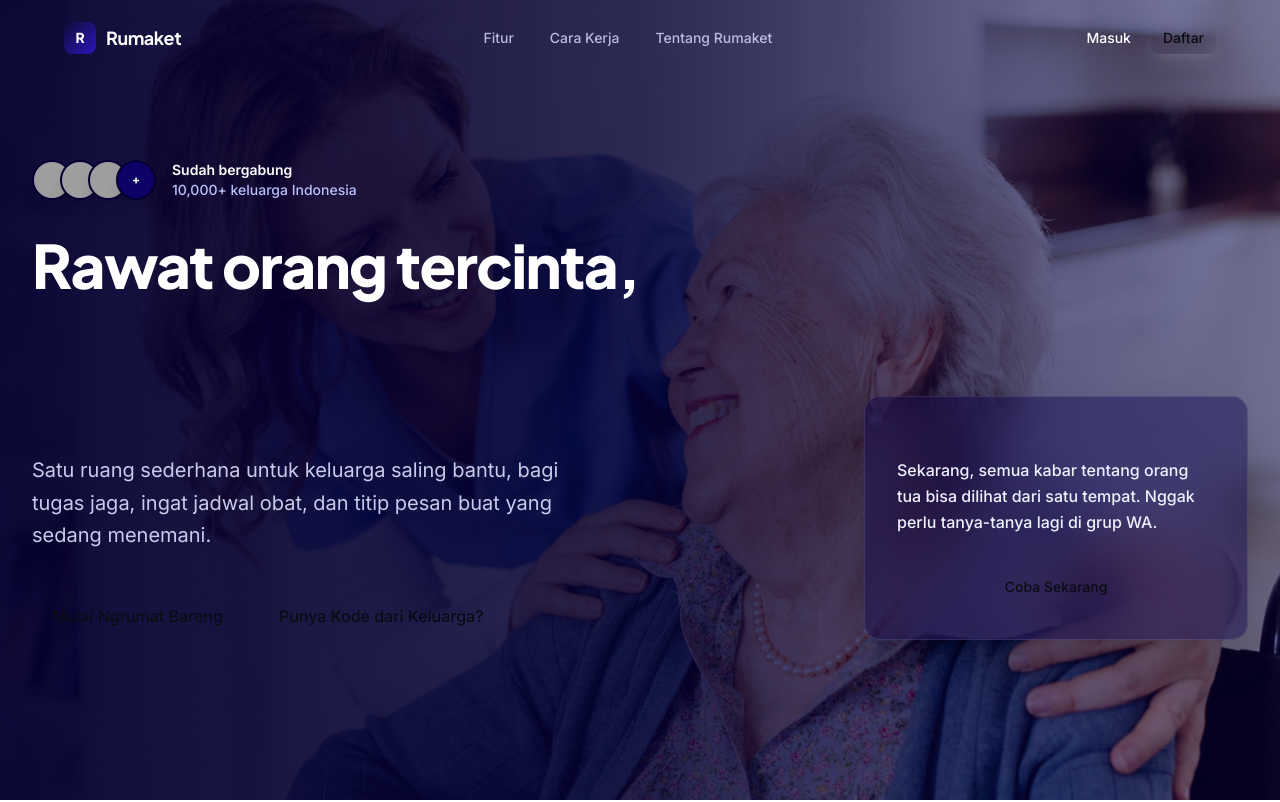
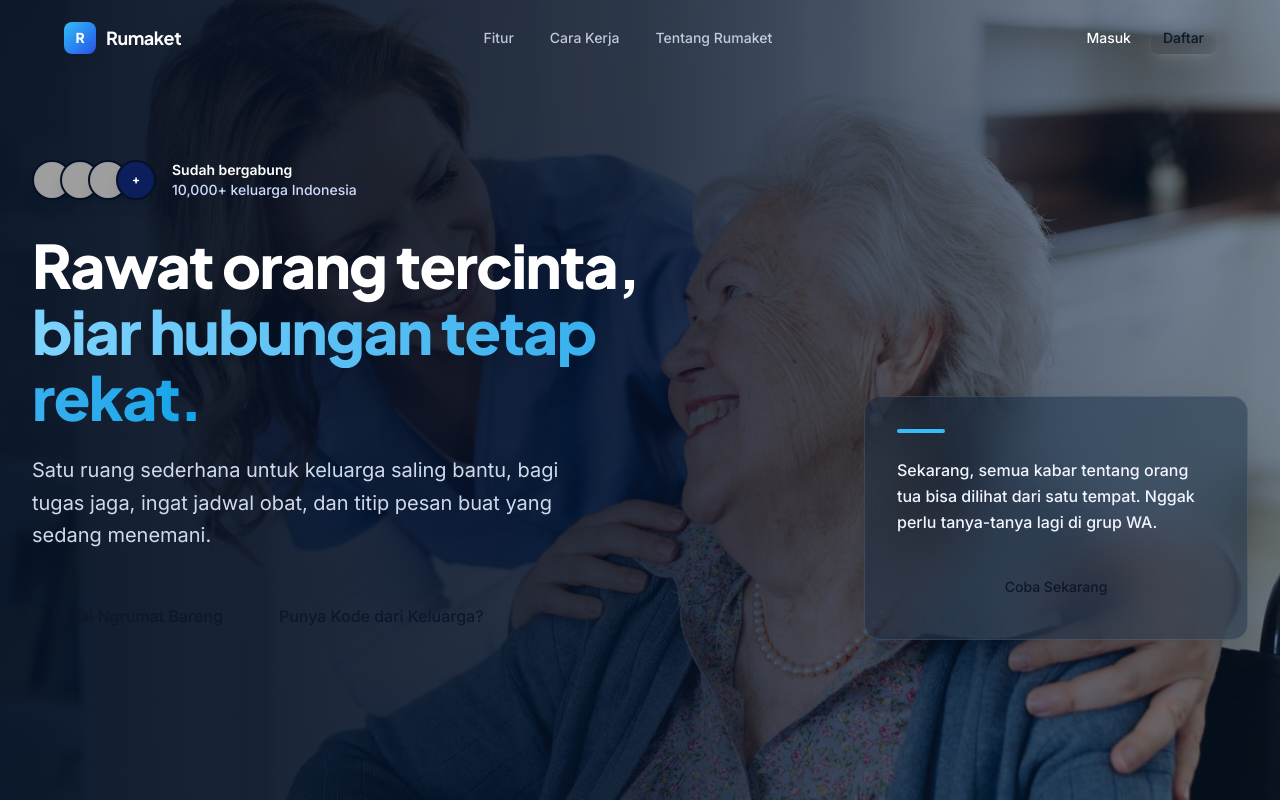
Before and after one commit to VinoSheesh/Rumaket, a Next.js app: page / in a window 1280 px wide. Shown: the top 802 px of the page. Built offline with nearby package versions, Linux system fonts and the light colour scheme; grey boxes are pictures that could not be loaded.

Commit message:
style: change several color pallete

```diff
--- a/src/app/globals.css
+++ b/src/app/globals.css
@@ -1,26 +1,61 @@
 @import "tailwindcss";
 
 @theme {
-  --color-brand-50: #eef0ff;
-  --color-brand-100: #dce0fe;
-  --color-brand-200: #bac0fd;
-  --color-brand-300: #8f94fa;
-  --color-brand-400: #645bf0;
-  --color-brand-500: #4530de;
-  --color-brand-600: #2c14b8;
-  --color-brand-700: #120080;
-  --color-brand-800: #0d0066;
-  --color-brand-900: #09004d;
-  --color-brand-950: #050030;
+  /* Primary Brand System (Deep Navy Trust) */
+  --color-brand-50: #f0f5ff;
+  --color-brand-100: #e5edff;
+  --color-brand-200: #cddbfe;
+  --color-brand-300: #b4c9fd;
+  --color-brand-400: #83a1f9;
+  --color-brand-500: #4e74f3;
+  --color-brand-600: #2b4ee6;
+  --color-brand-700: #1b3ac9;
+  --color-brand-800: #0c1e5b;
+  --color-brand-900: #0a2540;
+  --color-brand-950: #051124;
 
-  --font-display: var(--font-plus-jakarta), ui-sans-serif, system-ui,
-    sans-serif;
+  /* Highlight & Accent (Soft Ice Blue / Sky) */
+  --color-accent-50: #f0f9ff;
+  --color-accent-100: #e0f2fe;
+  --color-accent-200: #bae6fd;
+  --color-accent-300: #7dd3fc;
+  --color-accent-400: #38bdf8;
+  --color-accent-500: #0ea5e9;
+  --color-accent-600: #0284c7;
+
+  /* Warm Humanist Accent (Warm Sunlight / Caregiver Warmth) */
+  --color-warmth-50: #fffbeb;
+  --color-warmth-100: #fef3c7;
+  --color-warmth-200: #fde68a;
+  --color-warmth-500: #f59e0b;
+  --color-warmth-600: #d97706;
+
+  /* Typography */
+  --font-display: var(--font-plus-jakarta), ui-sans-serif, system-ui, sans-serif;
   --font-sans: var(--font-inter), ui-sans-serif, system-ui, sans-serif;
+
+  /* Spacing System (8dp rhythm) */
+  --space-1: 0.25rem;
+  --space-2: 0.5rem;
+  --space-3: 0.75rem;
+  --space-4: 1rem;
+  --space-5: 1.25rem;
+  --space-6: 1.5rem;
+  --space-8: 2rem;
+  --space-10: 2.5rem;
+  --space-12: 3rem;
+
+  /* Border Radius System */
+  --radius-sm: 0.125rem;
+  --radius-md: 0.375rem;
+  --radius-lg: 0.5rem;
+  --radius-xl: 0.75rem;
+  --radius-2xl: 1rem;
 }
 
 :root {
-  --background: #ffffff;
-  --foreground: #0b0b14;
+  --background: #f8fafc;
+  --foreground: #0f172a;
   color-scheme: light;
 }
 
@@ -28,6 +63,8 @@ body {
   background: var(--background);
   color: var(--foreground);
   font-family: var(--font-sans);
+  -webkit-font-smoothing: antialiased;
+  -moz-osx-font-smoothing: grayscale;
 }
 
 * {
```
